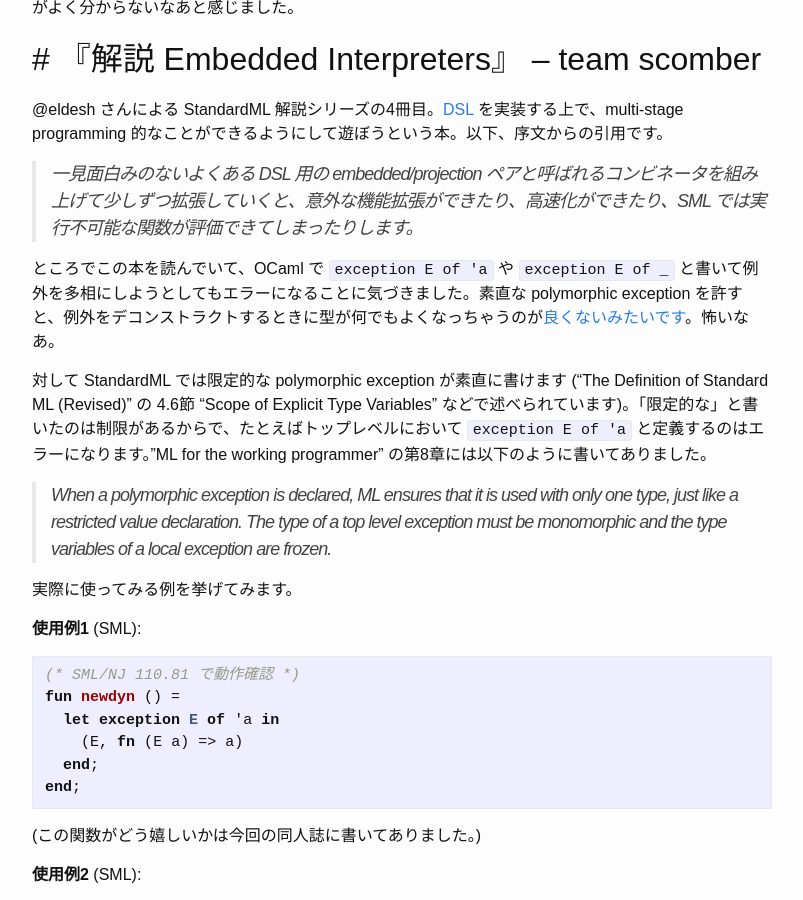
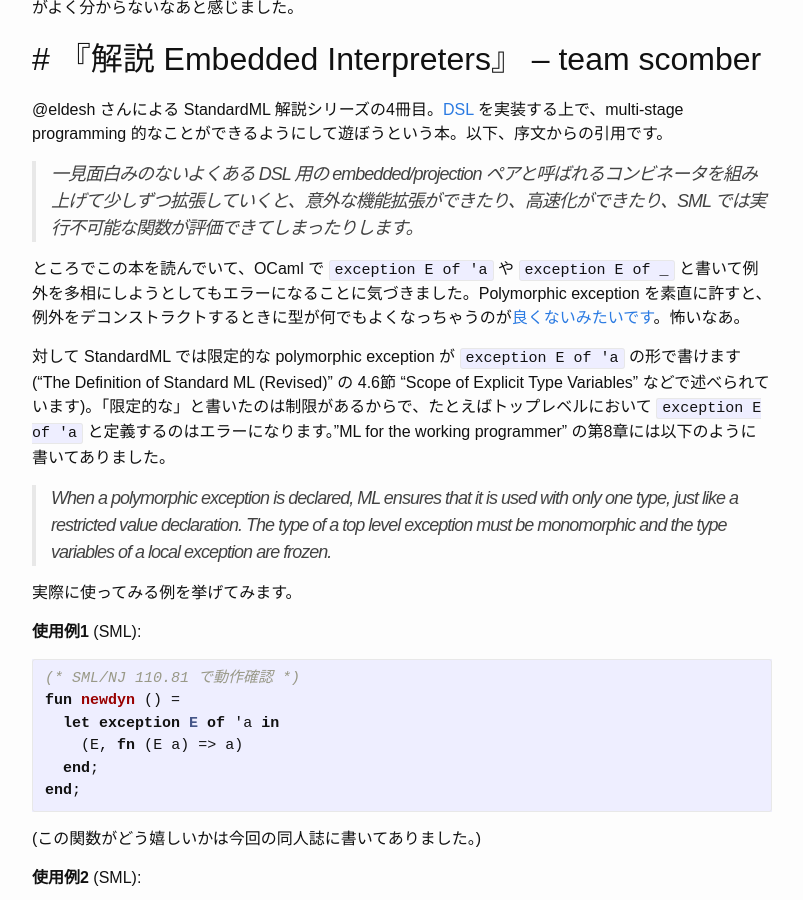
Before and after one commit to nekketsuuu/nekketsuuu.github.io, a Jekyll site: the page built from entries/_posts/2017-10-23-techbookfest03.md, in a window 1280 px wide and 900 px high, scrolled down 1568 px. Shown: the whole window, without its empty margins (238-1041 px from the left). Built offline with Jekyll 4.4.1, drawn with Linux system fonts in a browser that asks for light colours; formulas are drawn with MathJax 3; comment, search, counter and statistics services are not loaded; some of the changed text lies outside the part shown.

Commit message:
Improve an entry

```diff
--- a/entries/_posts/2017-10-23-techbookfest03.md
+++ b/entries/_posts/2017-10-23-techbookfest03.md
@@ -46,7 +46,7 @@ last-modified: 2017-10-24
 
 > 一見面白みのないよくある DSL 用の *embedded/projection* ペアと呼ばれるコンビネータを組み上げて少しずつ拡張していくと、意外な機能拡張ができたり、高速化ができたり、SML では実行不可能な関数が評価できてしまったりします。
 
-ところでこの本を読んでいて、OCaml で `exception E of 'a` や `exception E of _` と書いて例外を多相にしようとしてもエラーになることに気づきました。素直な polymorphic exception を許すと、例外をデコンストラクトするときに型が何でもよくなっちゃうのが[良くないみたいです][10]。怖いなあ。
+ところでこの本を読んでいて、OCaml で `exception E of 'a` や `exception E of _` と書いて例外を多相にしようとしてもエラーになることに気づきました。Polymorphic exception を素直に許すと、例外をデコンストラクトするときに型が何でもよくなっちゃうのが[良くないみたいです][10]。怖いなあ。
 
 <!--
 **良くない例** (OCaml):
@@ -68,7 +68,7 @@ let mymagic x =    (* mymagic : 'a -> 'b になってしまう *)
 自分用メモ: "Developing applications with Objective Caml" には `exception E of 'a` に対して `try raise (E false) with E x -> x + 1` がヤバいと書いてあるのだが、そもそも `(+) : int -> int -> int` なので `x + 1` は less general だし、僕が何か誤解しているらしい。
 -->
 
-対して StandardML では限定的な polymorphic exception が素直に書けます ("The Definition of Standard ML (Revised)" の 4.6節 "Scope of Explicit Type Variables" などで述べられています)。「限定的な」と書いたのは制限があるからで、たとえばトップレベルにおいて `exception E of 'a` と定義するのはエラーになります。"ML for the working programmer" の第8章には以下のように書いてありました。
+対して StandardML では限定的な polymorphic exception が `exception E of 'a` の形で書けます ("The Definition of Standard ML (Revised)" の 4.6節 "Scope of Explicit Type Variables" などで述べられています)。「限定的な」と書いたのは制限があるからで、たとえばトップレベルにおいて `exception E of 'a` と定義するのはエラーになります。"ML for the working programmer" の第8章には以下のように書いてありました。
 
 > When a polymorphic exception is declared, ML ensures that it is used with only one type, just like a restricted value declaration. The type of a top level exception must be monomorphic and the type variables of a local exception are frozen.
 
```
Also changed, not shown: other parts of entries/_posts/2017-10-23-techbookfest03.md (+1 -1 lines).
